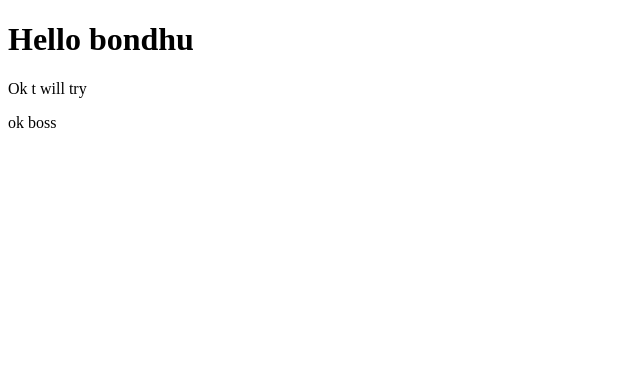
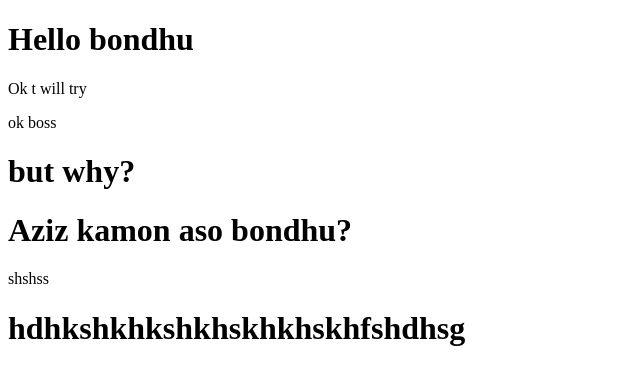
Before and after one commit to Prottoy122463/WebFile, a plain HTML site: page index.html in a window 1280 px wide. Shown: the whole page, without its empty margins (0-640 px from the left). Drawn offline with Linux system fonts and the light colour scheme.

Commit message:
jhcjxysyr

```diff
--- a/index.html
+++ b/index.html
@@ -10,5 +10,11 @@
     <h1>Hello bondhu</h1>
     <p>Ok t will try</p>
     <p>ok boss</p>
+<h1>but why?</h1>
+
+    <h1>Aziz kamon aso bondhu?</h1>
+    <p>shshss</p>
+    <h1>hdhkshkhkshkhskhkhskhfshdhsg</h1>
+
 </body>
 </html>
```
